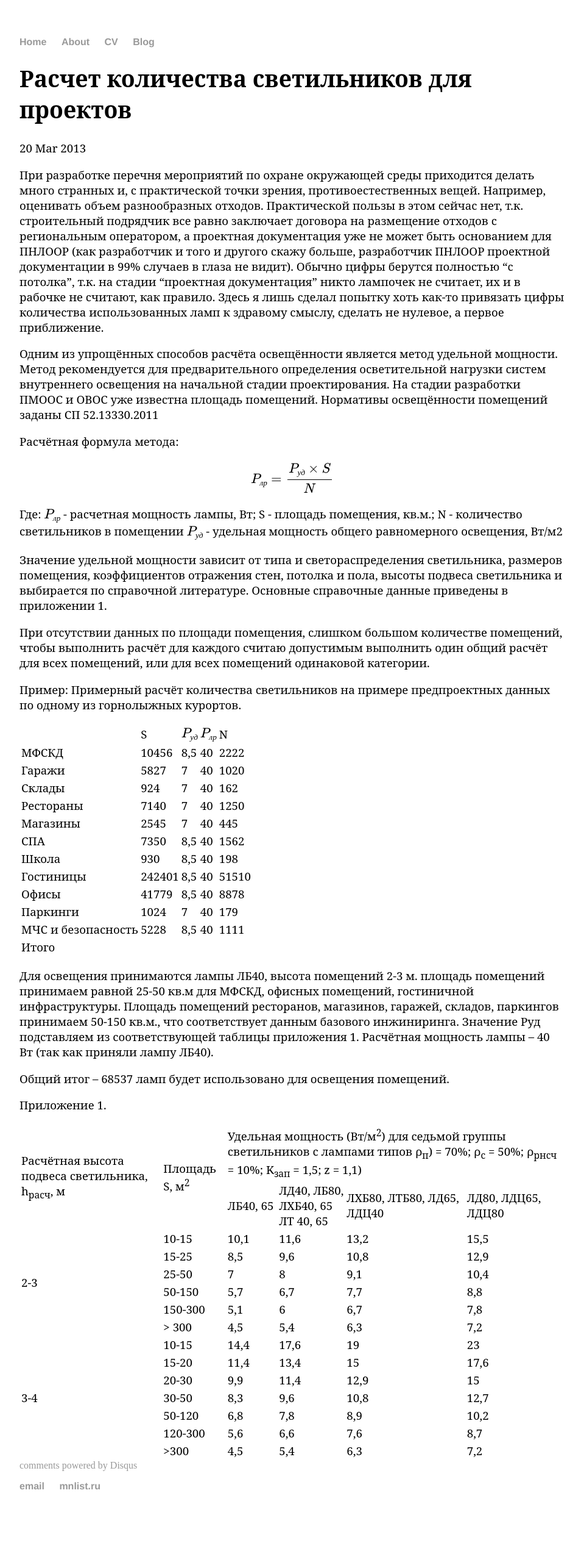
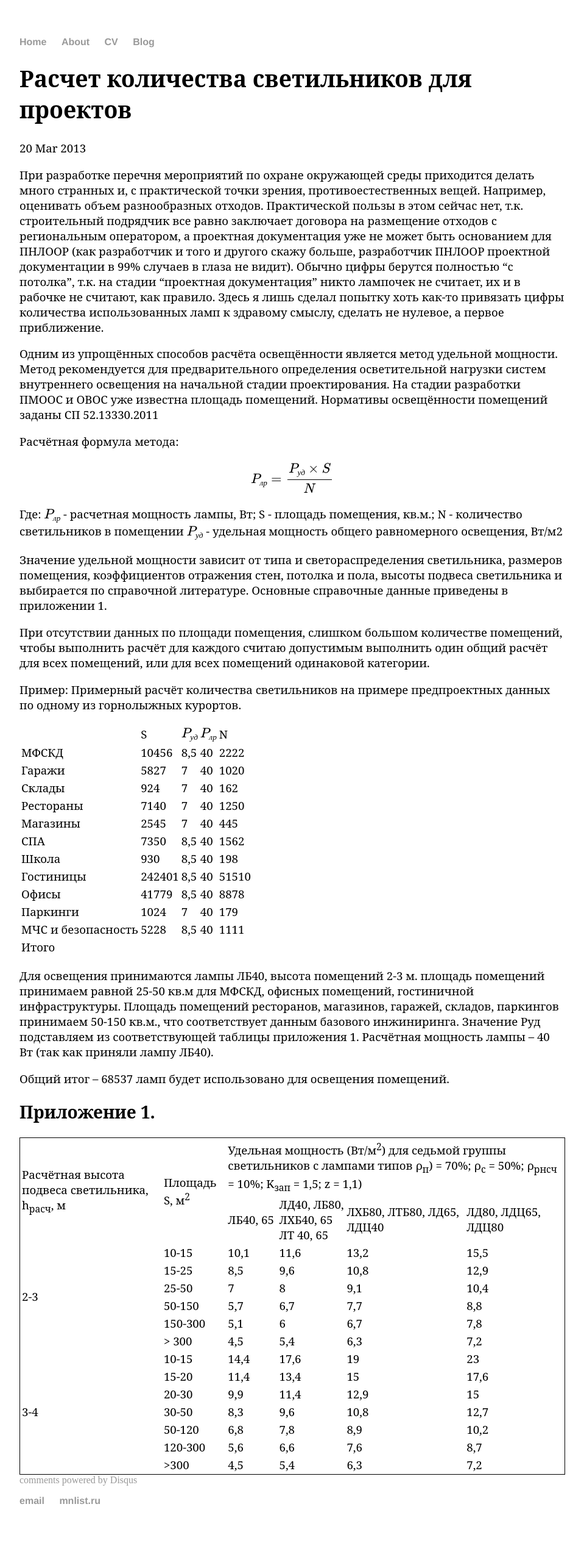
Before and after one commit to kiselevmv/kiselevmv.github.io, a Jekyll site: the page built from _posts/2013-03-20-lighting-calculations.md, in a window 1280 px wide. Shown: the whole page at 61% size, without its empty margins (160-1119 px from the left). Built offline with Jekyll 4.4.1, drawn with Linux system fonts in a browser that asks for light colours; our own code applies the rules of GitHub Pages for plain Markdown files; comment, search, counter and statistics services are not loaded; before the commit the page ends 2506 px from its top, so only the background shows below that.

Commit message:
Update 2013-03-20-lighting-calculations.md

```diff
--- a/_posts/2013-03-20-lighting-calculations.md
+++ b/_posts/2013-03-20-lighting-calculations.md
@@ -42,9 +42,9 @@ N - количество светильников в помещении
 
 Общий итог – 68537 ламп будет использовано для освещения помещений.
 
-Приложение 1.
+## Приложение 1.
 
-<table>
+<table style="border:1px solid black;">
     <tr>
         <td rowspan="2">Расчётная высота подвеса светильника, h<sub>расч</sub>, м</td>
         <td rowspan="2">Площадь S, м<sup>2</sup></td>
```
